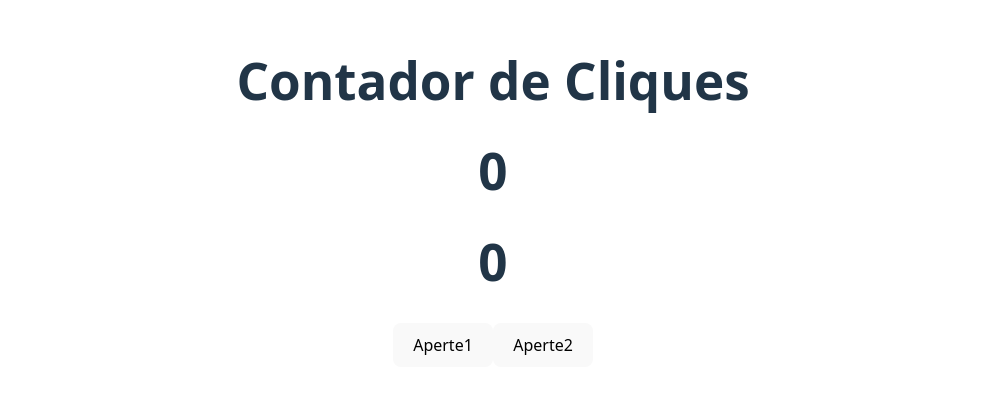
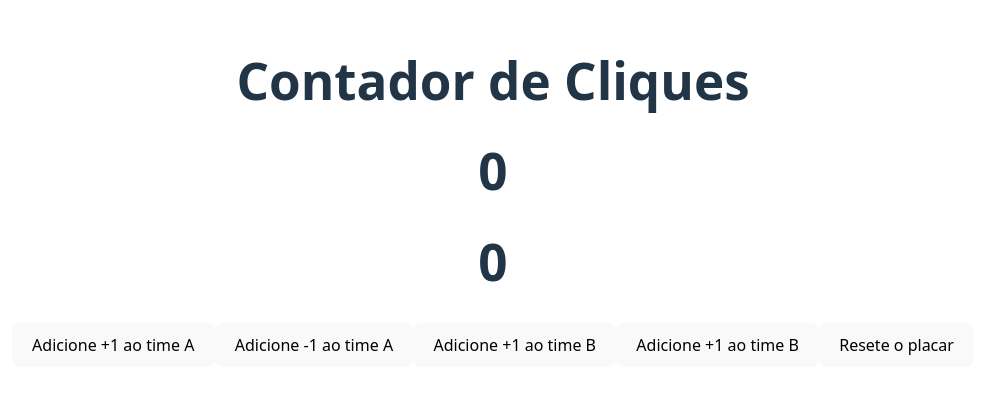
Before and after one commit to renatojo/react-click-counter, a React (Vite) app in the folder react-click-counter/: page / in a window 1280 px wide. Shown: the part 208-602 px from the top of the page, without its empty margins (147-1129 px from the left). Built offline with nearby package versions, Linux system fonts and the light colour scheme.

Commit message:
adicionado funções de adiconar, remover e zerar o placar

```diff
--- a/react-click-counter/src/components/Counter.jsx
+++ b/react-click-counter/src/components/Counter.jsx
@@ -11,8 +11,17 @@ const Counter = () => {
             <h1>Contador de Cliques</h1>
             <h1>{estado1}</h1>
             <h1>{estado2}</h1>
-            <button onClick={() => setEstado1(estado1 + 1)}>Aperte1</button>
-            <button onClick={() => setEstado2(estado2 + 1)}>Aperte2</button>
+            <button onClick={() => setEstado1(estado1 + 1)}>Adicione +1 ao time A</button>
+            <button onClick={() => setEstado1(estado1 - 1)}>Adicione -1 ao time A</button>
+
+            <button onClick={() => setEstado2(estado2 + 1)}>Adicione +1 ao time B</button>
+            <button onClick={() => setEstado2(estado2 - 1)}>Adicione +1 ao time B</button>
+            <button onClick={() => {
+                 setEstado2(0);
+                 setEstado1(0);
+            }}>Resete o placar</button>
+
+
             </main>
         </div>
     </>
```
